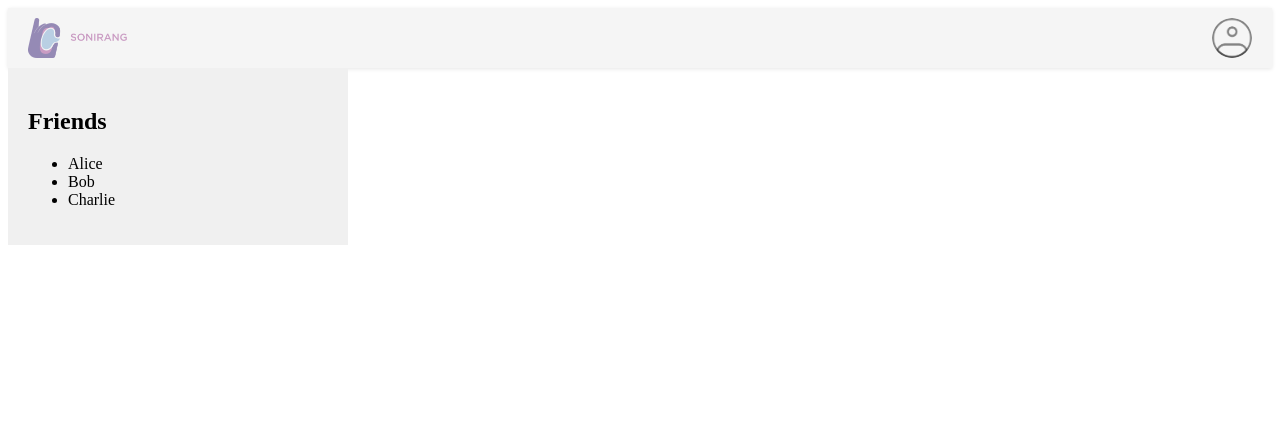
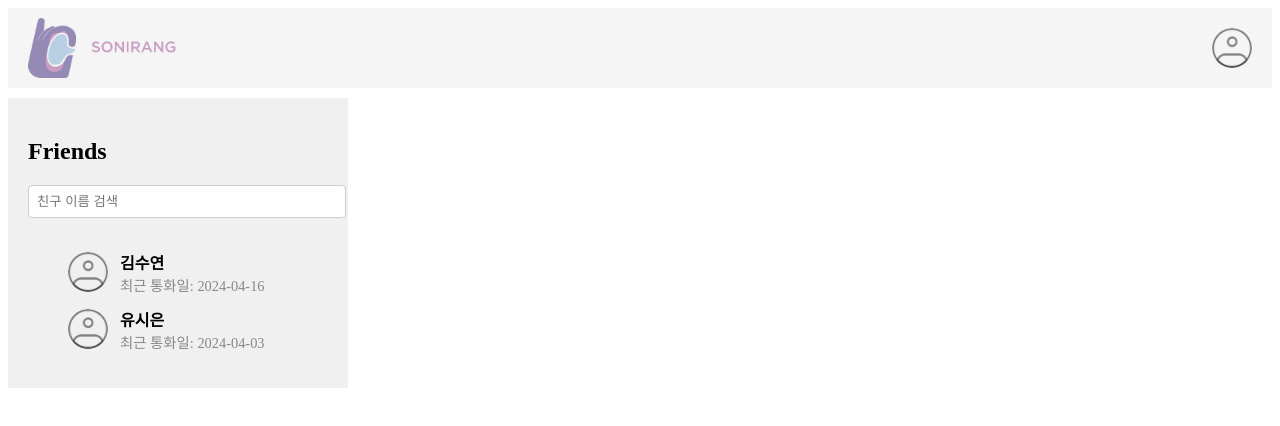
Before and after one commit to SonIRang/SonIRang_frontend, a React (Create React App) app: page / in a window 1280 px wide. Shown: the top 426 px of the page. Built offline with nearby package versions, Linux system fonts and the light colour scheme.

Commit message:
feat: 친구 목록에 이름 검색 기능 추가

```diff
--- a/src/pages/MainPage.js
+++ b/src/pages/MainPage.js
@@ -1,24 +1,83 @@
-import React from 'react';
+import React,  { useState } from 'react';
 import styled from 'styled-components';
+import User from '../models/user';
 
 function MainPage() {
   // 여기서 DB에서 친구 목록 불러오기 예정
-  const dummyFriends = ['Alice', 'Bob', 'Charlie'];
+  const dummyFriends = [
+    new User({
+      name: '김수연',
+      callHistory: ['2024-04-11', '2024-04-16'],
+      email: 'sooyeon@example.com',
+      bio: '안녕하세요! 저는 개발을 싫어합니다.',
+    }),
+    new User({
+      profileImage: '/profile.png',
+      name: '유시은',
+      callHistory: ['2024-04-01', '2024-04-03'],
+      email: 'sieun@example.com',
+      bio: '안녕하세요! 저는 개발을 좋아합니다.',
+    })
+  ];
+
+  const [search, setSearch] = useState('');
+
+  const filteredFriends = dummyFriends.filter(friend =>
+    friend.name.toLowerCase().includes(search.toLowerCase())
+  );
 
   return (
     <Container>
       <Header>
-        <Logo src="/logo-title.png" alt="Logo" />
+        <Logo src="/logo-title.png" alt="Logo" style={{height:'60px'}}/>
         <ProfileImage src="/profile.png" alt="User Profile" />
       </Header>
 
       <LeftPanel>
         <h2>Friends</h2>
-        <ul>
-          {dummyFriends.map((name, index) => (
-            <li key={index}>{name}</li>
-          ))}
-        </ul>
+        <input
+        type="text"
+        placeholder="친구 이름 검색"
+        value={search}
+        onChange={e => setSearch(e.target.value)}
+        style={{
+          padding: '8px',
+          width: '100%',
+          marginBottom: '16px',
+          borderRadius: '4px',
+          border: '1px solid #ccc',
+        }}
+      />
+<ul>
+        {filteredFriends.map((friend, index) => (
+          <li
+            key={index}
+            style={{
+              display: 'flex',
+              alignItems: 'center',
+              marginBottom: '12px',
+            }}
+          >
+            <img
+              src={friend.profileImage || '/profile.png'}
+              alt={friend.name}
+              style={{
+                width: '40px',
+                height: '40px',
+                borderRadius: '50%',
+                marginRight: '12px',
+              }}
+            />
+            <div>
+              <div style={{ fontWeight: 'bold' }}>{friend.name}</div>
+              <div style={{ fontSize: '0.9rem', color: '#888' }}>
+                최근 통화일:{' '}
+                {friend.callHistory?.[friend.callHistory.length - 1] || '없음'}
+              </div>
+            </div>
+          </li>
+        ))}
+      </ul>
       </LeftPanel>
       <RightPanel>
         {/* 팝업창 뜰 곳 */}
@@ -33,16 +92,16 @@ const Container = styled.div`
   height: 100vh;
   display: flex;
   flex-direction: column;
+  gap: 10px;
 `;
 
 const Header = styled.header`
-  height: 60px;
+  height: 80px;
   background-color: #f5f5f5;
   display: flex;
   justify-content: space-between;
   align-items: center;
   padding: 0 20px;
-  box-shadow: 0 1px 4px rgba(0,0,0,0.1);
 `;
 
 const Logo = styled.img`
```
